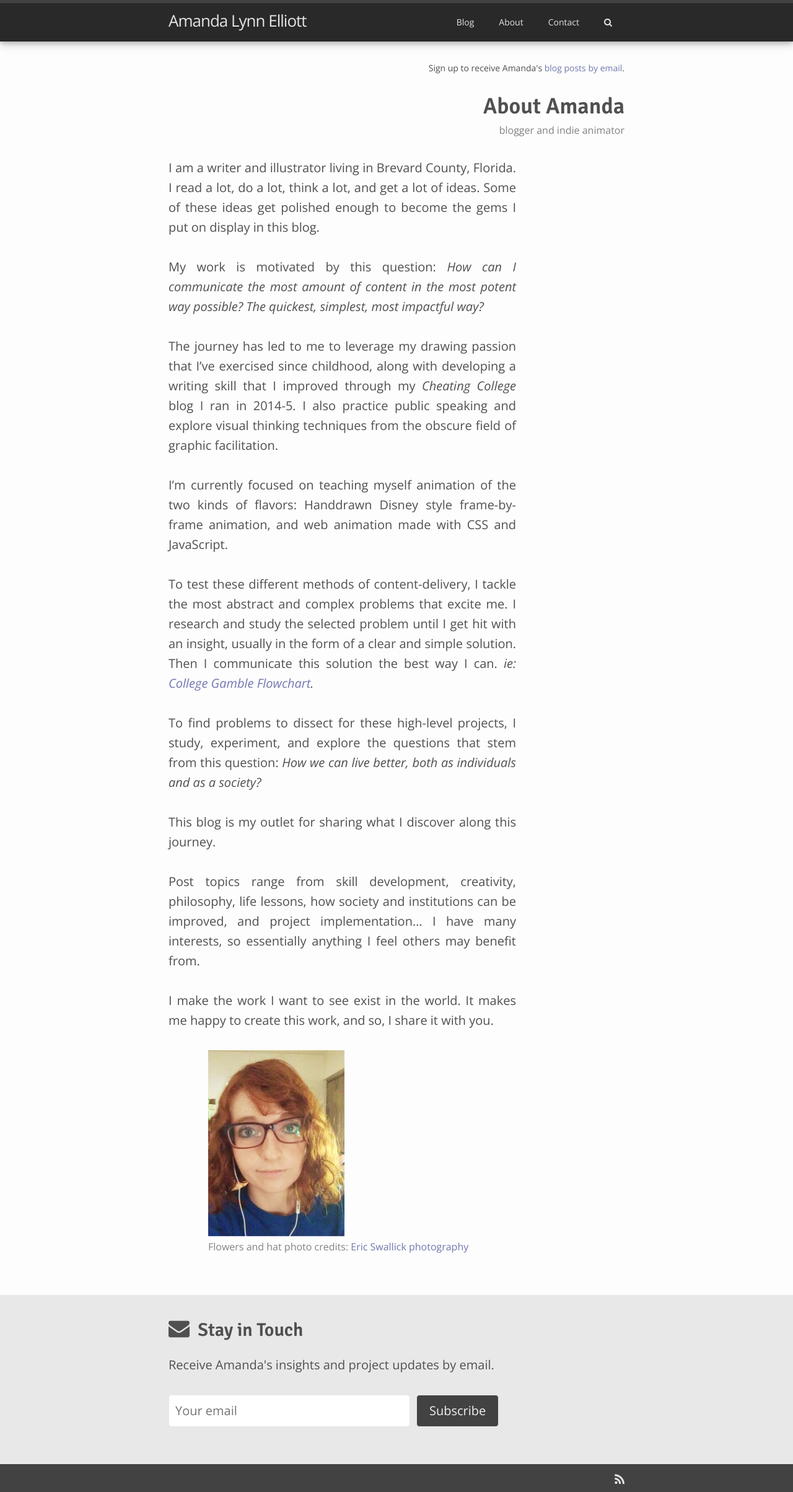
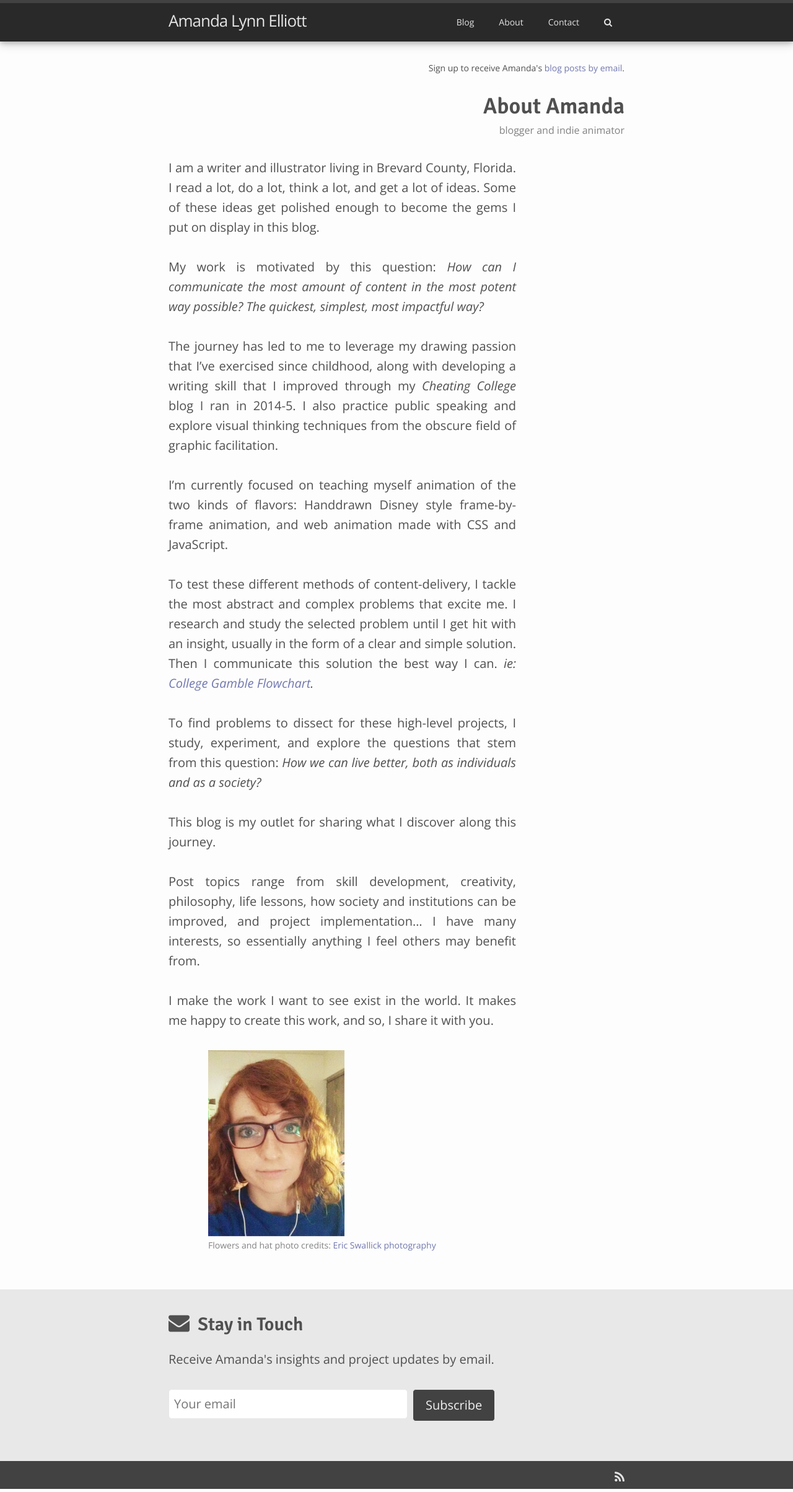
Before and after one commit to amandalynnelliott/amandalynnelliott.github.io-dev, a Jekyll site: the page built from _pages/about.md, in a window 1280 px wide. Shown: the whole page at 62% size. Built offline with Jekyll 4.4.1, drawn with Linux system fonts in a browser that asks for light colours; nearby versions of some CDN libraries.

Commit message:
CSS improvements

```diff
--- a/_pages/about.md
+++ b/_pages/about.md
@@ -24,7 +24,7 @@
 I make the work I want to see exist in the world.
 It makes me happy to create this work, and so, I share it with you.
 
-<div class="slides">
+<div class="slides-wrapper">
 <img class="mySlides animate-fading" src="../assets/img/me/flowers.jpg">
 <img class="mySlides animate-fading" src="../assets/img/me/glasses.jpg">
 <img class="mySlides animate-fading" src="../assets/img/me/hat.jpg">
--- a/_sass/ours/_base.scss
+++ b/_sass/ours/_base.scss
@@ -188,8 +188,12 @@
 caption, figcaption {
 	color: $grey-color;
 	font-size: $small-font-size;
-	padding-top: 5px;
+	padding-top: 8px;
 	text-align: center;
+
+	@media screen and (max-width:$on-phone) {
+		font-size: 20px;
+	}
 }
 
 figure > img {
@@ -226,6 +230,7 @@
 button {
 	font-family: $base-font-family;
 	font-size: $base-font-size;
+	-webkit-appearance: none;
 }
 
 label {
@@ -235,7 +240,7 @@
 input, textarea {
 	font-family: inherit;
 	color: $brand-color;
-	padding: 0.5em;
+	padding: 8px;
 	background-color: #fff;
 	font-size: 1em;
 	line-height: 1.5em;
@@ -265,7 +270,7 @@
 }
 
 .row {
-	margin-bottom: 1.5em;
+	margin-bottom: 16px;
 }
 
 input.name, input.email, textarea {
@@ -274,7 +279,7 @@
 
 @media screen and (max-width:$on-tablet){
 	input.name, input.email, textarea {
-		width: 94%;
+		width: 95%;
 	}
 }
 
--- a/_sass/ours/_footer.scss
+++ b/_sass/ours/_footer.scss
@@ -1,4 +1,5 @@
 .site-footer {
+	text-align: left;
 	background-color: $grey-color-light;
 	border-top: 1px solid $grey-color-light;
 	padding-top: $spacing-unit;
@@ -6,7 +7,7 @@
 
 	.footer-signup {
 		display: block;
-		padding-bottom: 60px;
+		padding-bottom: 64px;
 	}
 
 	h3 {
@@ -22,7 +23,11 @@
 	input.email {
 		width: 50%;
 		float: left;
-		margin-right: 10px;
+		margin-right: 8px;
+
+		@media screen and (max-width: 320px) {
+			margin-right: 0;
+		}
 	}
 
 	.dark-bottom {
@@ -32,7 +37,7 @@
 		span {
 			color: $site-title;
 			float: right;
-			padding-top: 15px;
+			padding-top: 16px;
 		}
 	}
 }
--- a/_sass/ours/_pages.scss
+++ b/_sass/ours/_pages.scss
@@ -1,9 +1,18 @@
 // -- Archives page
 
-ul.archive-list li {
+ul.archive-list {
 	font-size: 16px;
-	list-style-type: none;
-	margin-bottom: 10px;
+	line-height: 24px;
+	text-align: left;
+
+	@media screen and (max-width:$on-phone) {
+		margin-left: 0px;
+	}
+
+	li {
+		list-style-type: none;
+		margin-bottom: 16px;
+	}
 }
 
 // -- Search page
@@ -15,17 +24,29 @@
 
 // --- About page
 
-.slides {
+.slides-wrapper {
 	padding-left: $spacing-unit*2;
+
+	@media screen and (max-width:$on-phone) {
+		padding-left: 0;
+	}
+
+	.mySlides {
+		height: 300px;
+
+		@media screen and (max-width:$on-phone) {
+			max-height: 200px;
+		}
+	}
 
 	figcaption {
 		text-align: left;
+		font-size: 14px;
+		line-height: 1;
 	}
 }
 
-.mySlides {
-	height: 300px;
-}
+
  /* slideshow */
 .animate-fading {
 	-webkit-animation:fading 10s infinite;
--- a/_sass/ours/_posts.scss
+++ b/_sass/ours/_posts.scss
@@ -168,6 +168,10 @@
 	border-radius: 5px;
 	font-style: italic;
 	text-align: left;
+
+	@media screen and (max-width:$on-phone) {
+		padding: $spacing-unit;
+	}
 }
 
 /**
@@ -184,16 +188,26 @@
 	padding-bottom: 2em;
 	border-bottom: 1px solid $grey-color-light;
 	font-size: 0.9em;
+	text-align: left;
 
 	h3 {
 		font-size: 26px;
 		@media screen and (max-width:$on-laptop) {
 			font-size: 22px;
+			text-align: left;
 		}
 	}
 
 	p {
-		margin-bottom: 0.5em;
+
+		margin-bottom:24px;
+		line-height:16px;
+
+		@media screen and (max-width:$on-phone) {
+			margin-bottom: 16px;
+			//line-height: 16px;
+		}
+
 	}
 
 }
```
